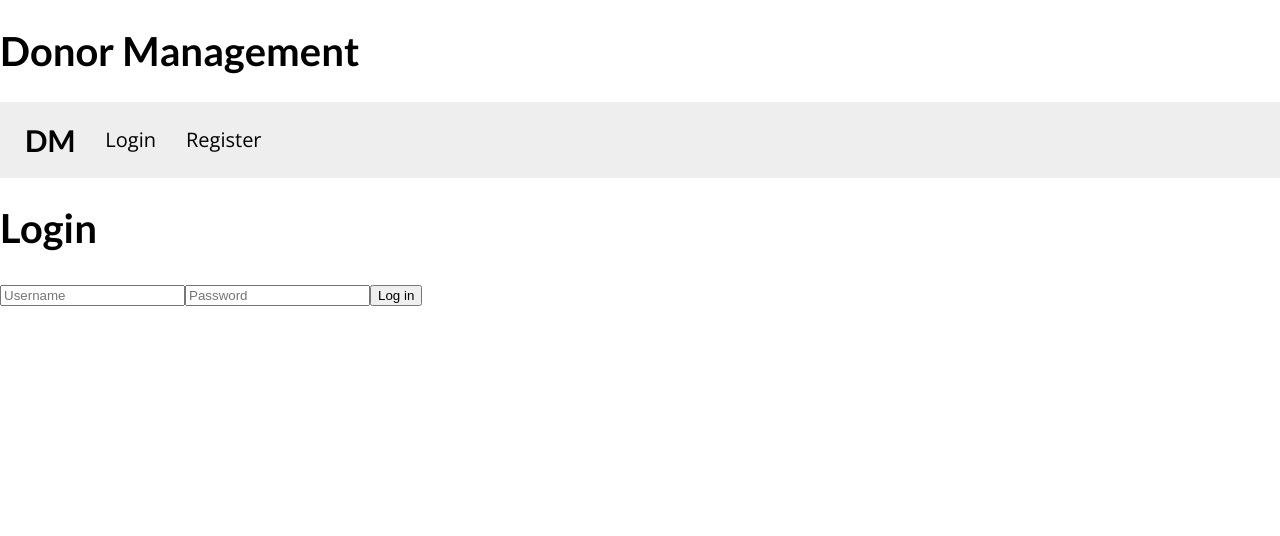
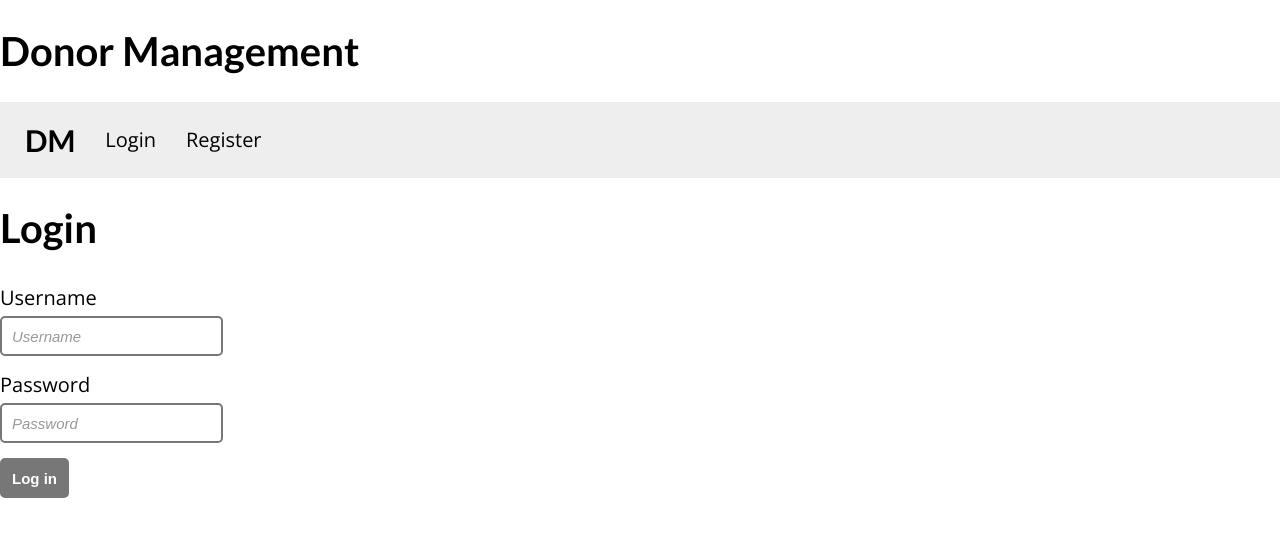
Before and after one commit to donor-management/Frontend, a React (Create React App) app: page /login in a window 1280 px wide. Shown: the top 536 px of the page. Built offline with nearby package versions, Linux system fonts and the light colour scheme.

Commit message:
Use styled components

```diff
--- a/src/components/LoginForm.jsx
+++ b/src/components/LoginForm.jsx
@@ -1,5 +1,7 @@
 import React, { useState } from 'react';
 import auth from '../services/authService';
+import Input from './common/Input';
+import Button from './common/Button';
 
 const LoginForm = ({ location, history }) => {
   const [credentials, setCredentials] = useState({});
@@ -25,21 +27,23 @@ const LoginForm = ({ location, history }) => {
     <div className="login">
       <h1>Login</h1>
       <form onSubmit={handleSubmit}>
-        <input
+        <Input
           type="text"
           name="username"
           value={credentials.username || ''}
           onChange={handleChange}
           placeholder="Username"
+          label="Username"
         />
-        <input
+        <Input
           type="password"
           name="password"
+          label="Password"
           value={credentials.password || ''}
           onChange={handleChange}
           placeholder="Password"
         />
-        <button>Log in</button>
+        <Button>Log in</Button>
       </form>
     </div>
   );
```
